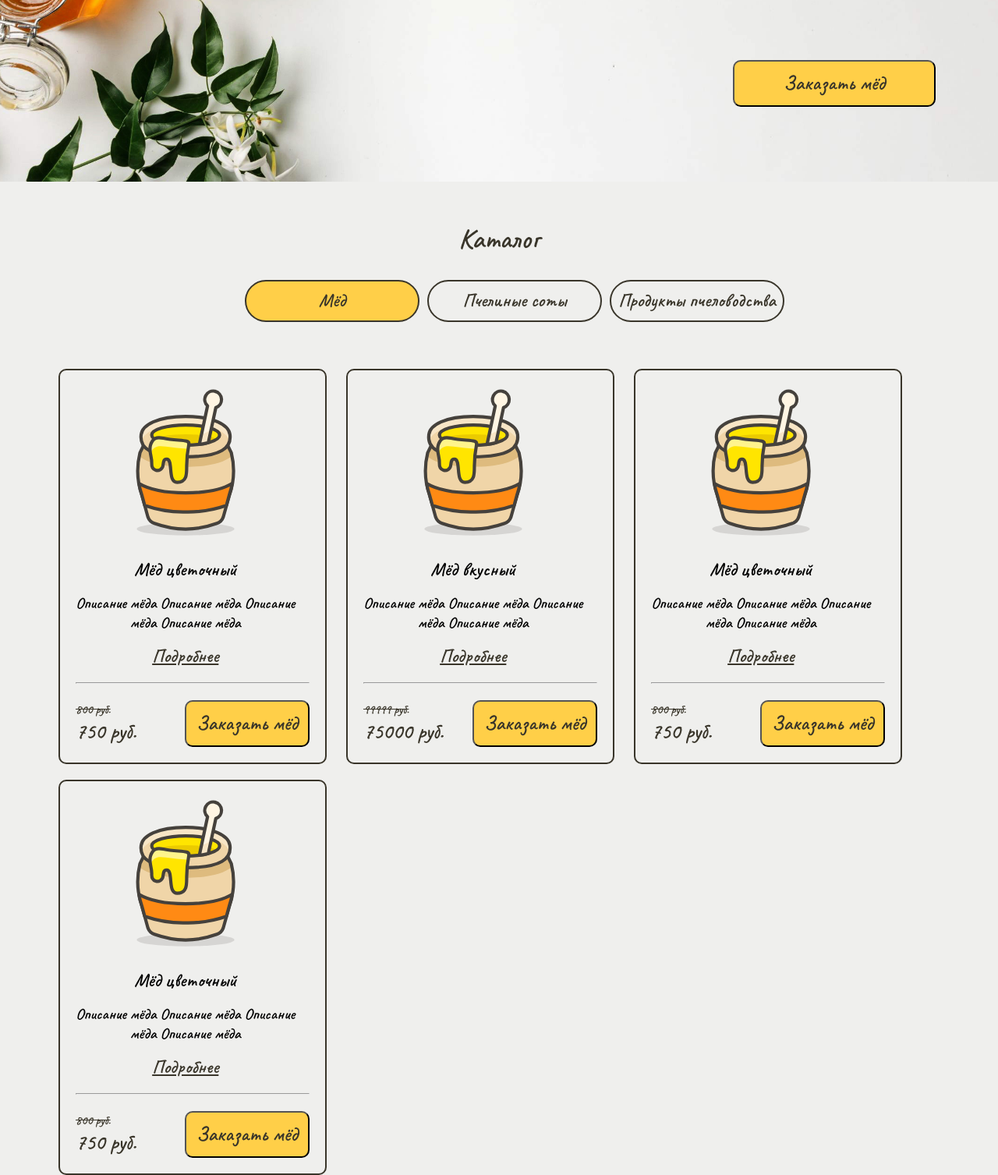
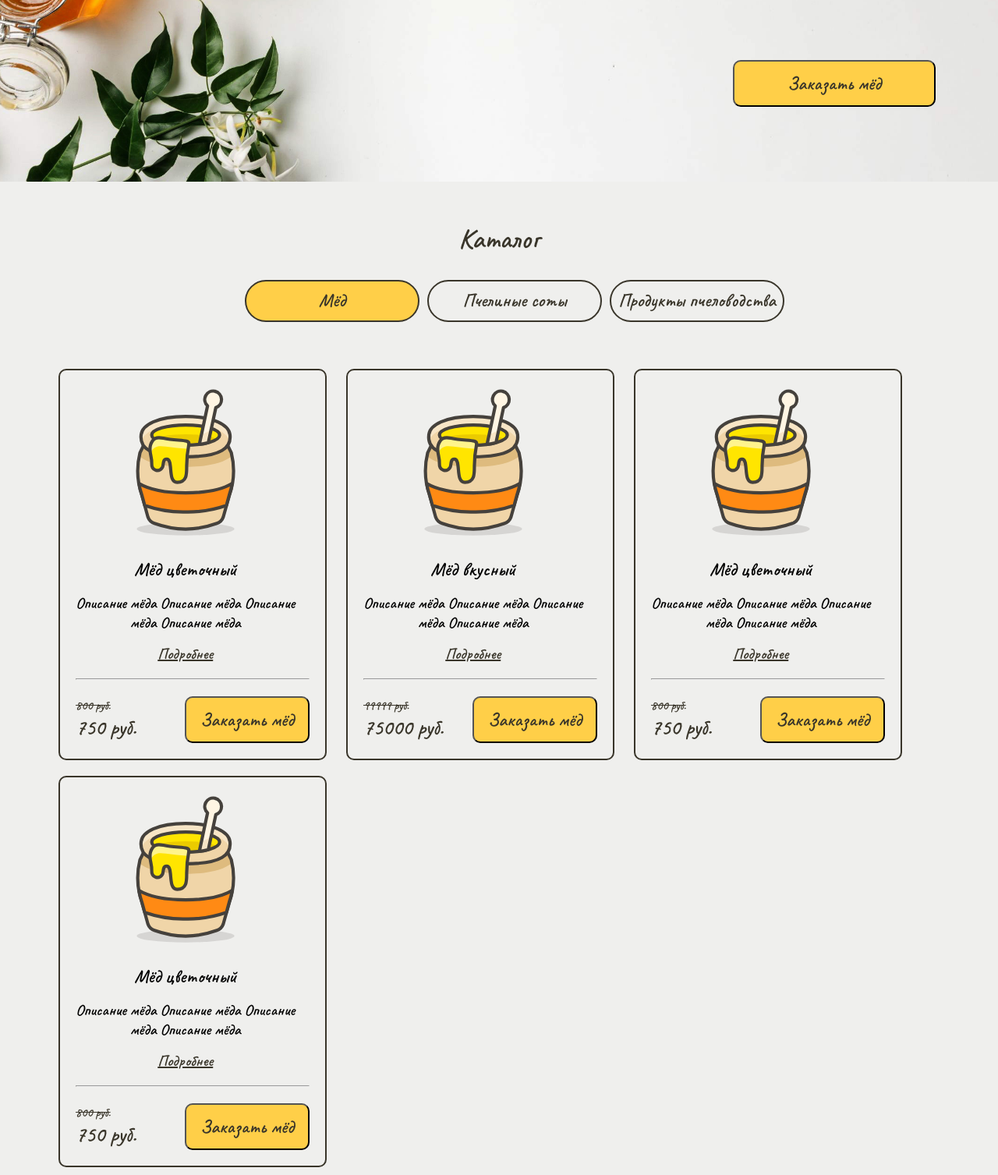
Before and after one commit to Konstantinys88/HONEY, a website: page src/index.html in a window 1280 px wide. Shown: the part 635-2142 px from the top of the page at 78% size. Drawn offline with nearby package versions, Linux system fonts and the light colour scheme.

Commit message:
font size btn 24

```diff
--- a/src/sass/blocks/_buttons.scss
+++ b/src/sass/blocks/_buttons.scss
@@ -5,7 +5,7 @@
         height: 60px;
         border-radius: 10px;
         color: $text-color;
-        font-size: 26px;
+        font-size: 24px;
         font-family: 'Caveat', sans-serif;
         cursor: pointer;
         background-color: $bg-color;
--- a/src/sass/blocks/_catalog.scss
+++ b/src/sass/blocks/_catalog.scss
@@ -75,7 +75,7 @@
         &__link {
             display: block;
             margin-top: 15px;
-            font-size: 24px;
+            font-size: 20px;
             // text-decoration: none;
             color: $text-color;
             text-align: center;
@@ -106,7 +106,7 @@
             height: 60px;
             border-radius: 10px;
             color: $text-color;
-            font-size: 26px;
+            font-size: 24px;
             font-family: 'Caveat', sans-serif;
             cursor: pointer;
             background-color: $bg-color;
--- a/src/sass/blocks/_promo.scss
+++ b/src/sass/blocks/_promo.scss
@@ -27,7 +27,7 @@
             height: 60px;
             border-radius: 10px;
             color: $text-color;
-            font-size: 26px;
+            font-size: 24px;
             font-family: 'Caveat', sans-serif;
             cursor: pointer;
             background-color: $bg-color;
```
Also changed, not shown: src/css/style.min.css.
